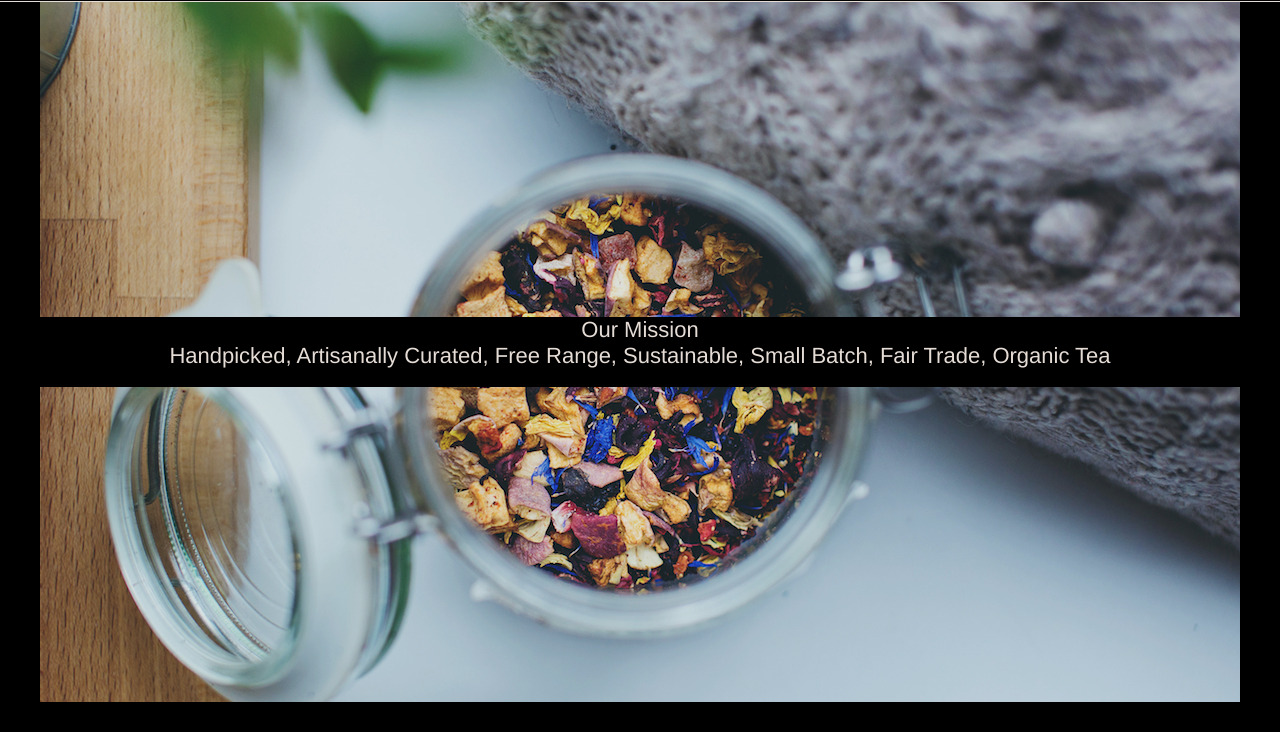
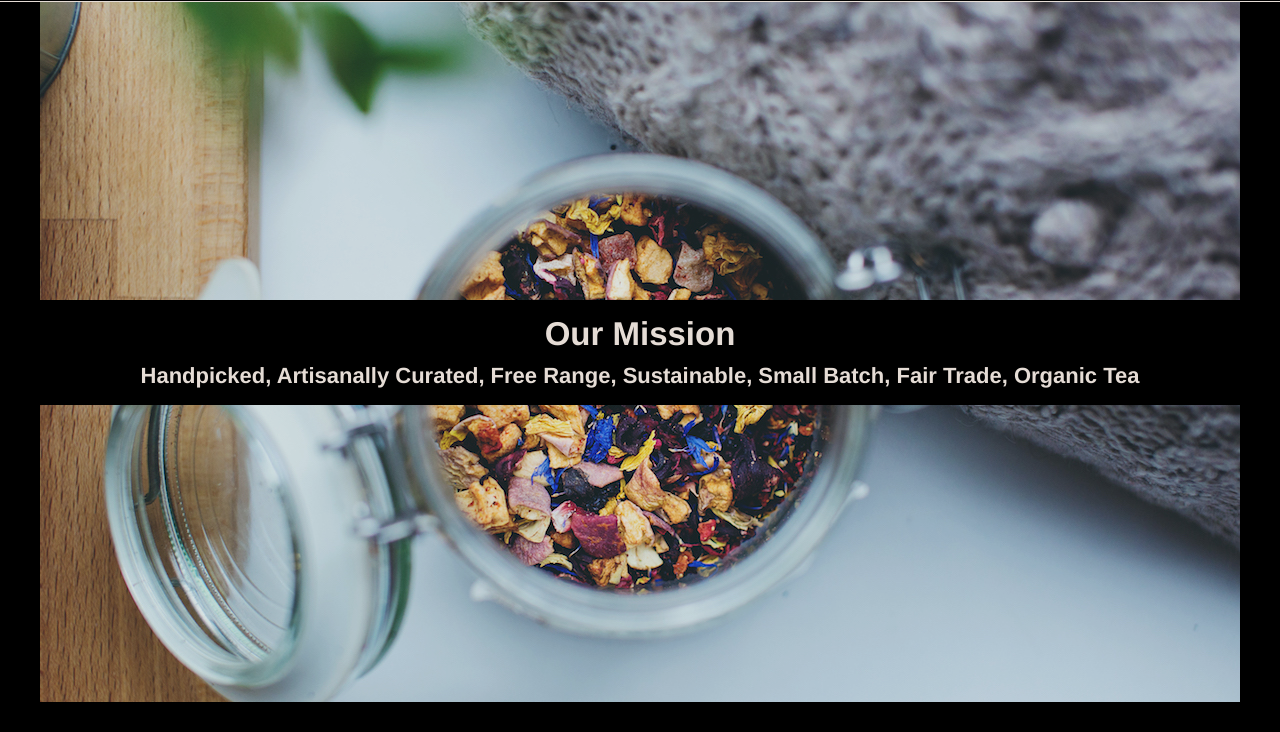
Before and after one commit to trellbot/teacozy, a plain HTML site: page index.html in a window 1280 px wide. Shown: the part 68-800 px from the top of the page. Drawn offline with Linux system fonts and the light colour scheme.

Commit message:
Fix text size in mission header.

```diff
--- a/index.html
+++ b/index.html
@@ -12,9 +12,9 @@
     <header>
       <img src="./resources/images/img-tea-cozy-logo.png" alt="Tea Cozy logo">
       <nav>
-        <span><a href="#">Mission</a></span>
-        <span><a href="#">Featured Tea</a></span>
-        <span><a href="#">Locations</a></span>
+        <span><a href="#mission">Mission</a></span>
+        <span><a href="#featured">Featured Tea</a></span>
+        <span><a href="#locations">Locations</a></span>
       </nav>
     </header>
 
--- a/resources/css/style.css
+++ b/resources/css/style.css
@@ -9,6 +9,14 @@ body {
 
 a {
   color: seashell;
+}
+
+h2, h3, h4, h5 {
+  font-weight: bold;
+}
+h2 {
+  font-size: 1.5em;
+  margin-bottom: 10px;
 }
 
 /* header stuff */
@@ -51,6 +59,10 @@ nav span {
 }
  .blurb {
    background-color: black;
-   height: 10%;
+   height: 15%;
    width: 100%;
+   display: flex;
+   align-items: center;
+   justify-content: center;
+   flex-direction: column;
  }
```
